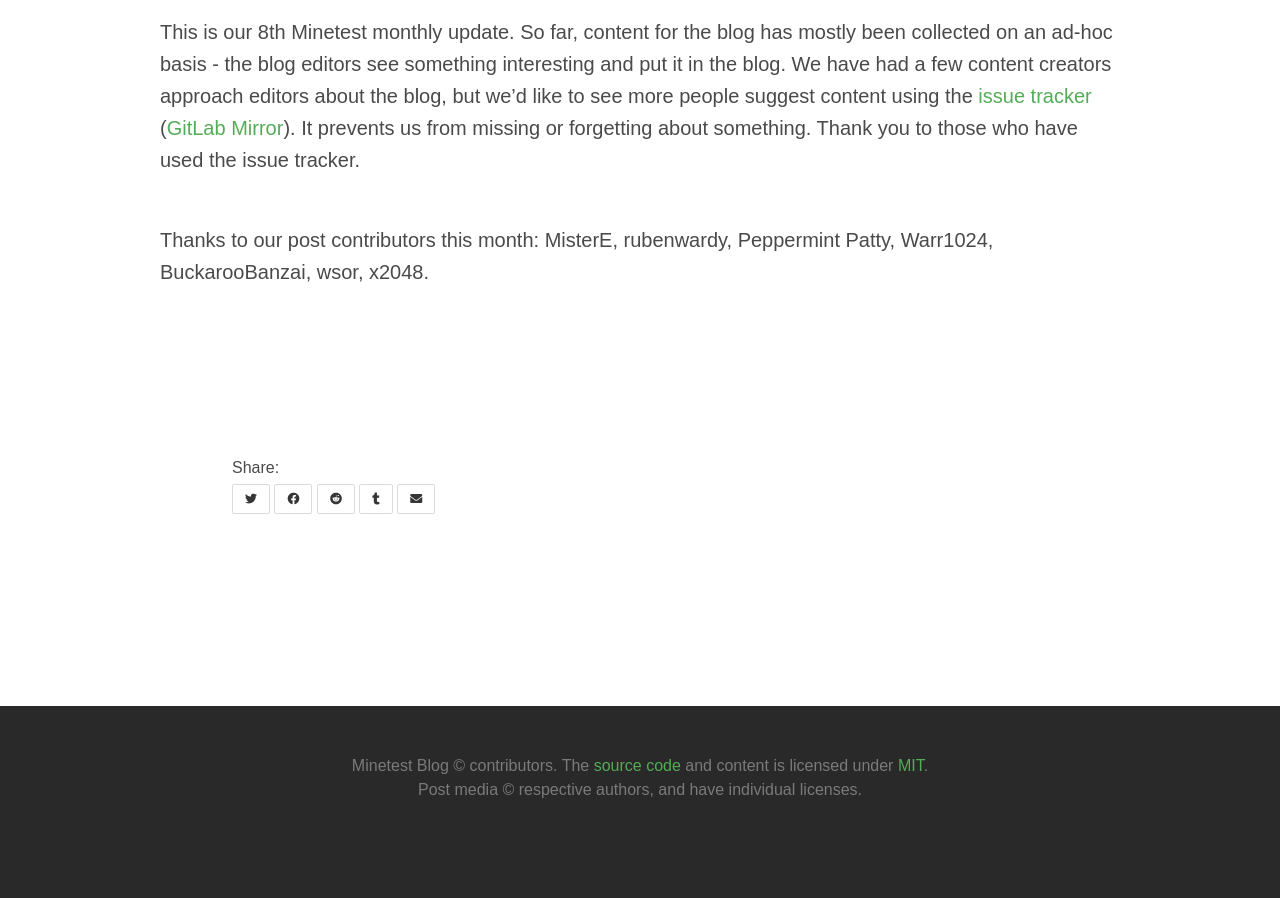
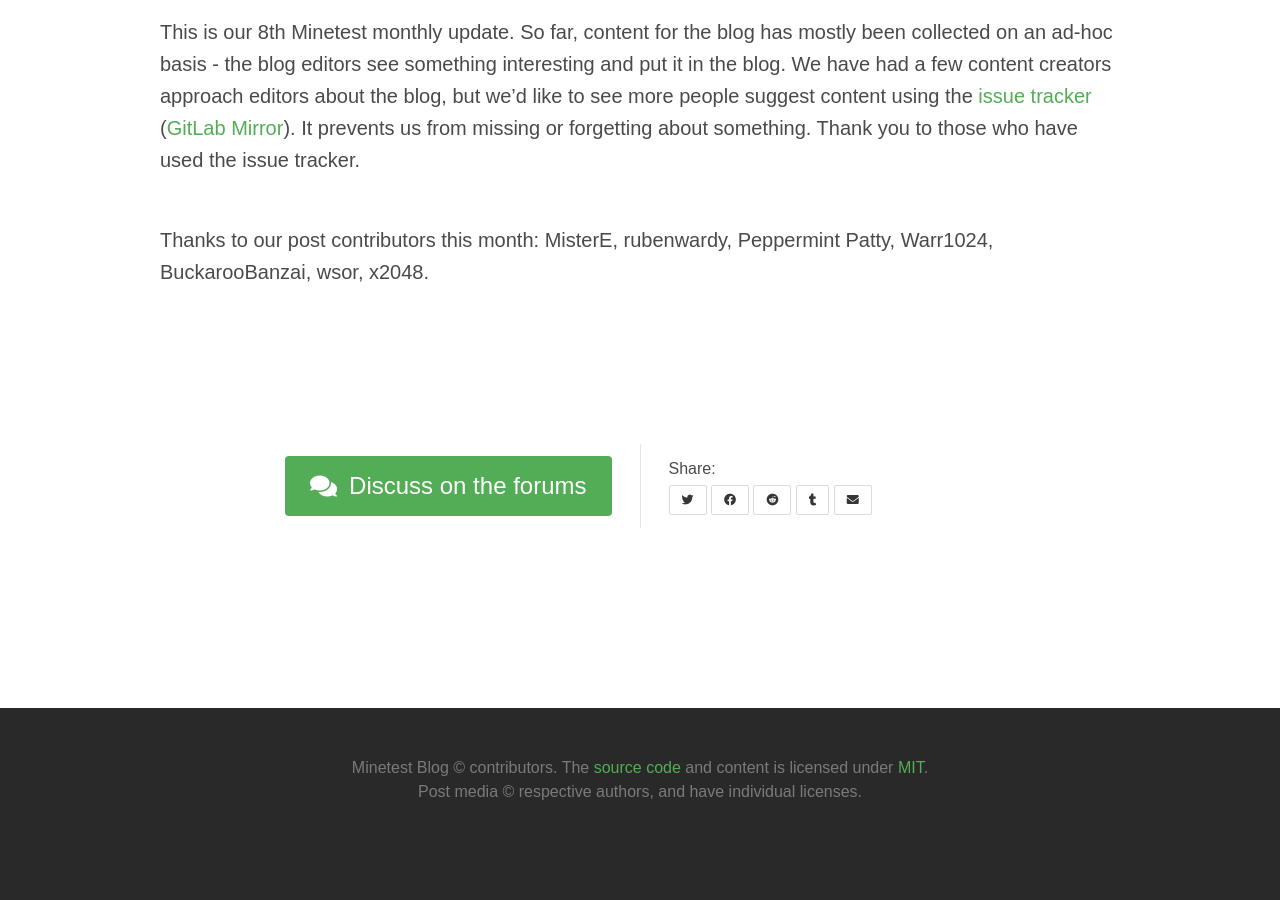
Before and after one commit to minetest/blog, a Jekyll site: the page built from _posts/2022-10-14-September.md, in a window 1280 px wide and 900 px high, scrolled down 6971 px. Built offline with Jekyll 4.4.1, drawn with Linux system fonts in a browser that asks for light colours; some of the changed lines change nothing that is shown.

Commit message:
September: Add forum link, compress, change cover photo

```diff
--- a/_posts/2022-10-14-September.md
+++ b/_posts/2022-10-14-September.md
@@ -10,11 +10,11 @@
   - wsor
   - x2048
 description: >
-  This month, jwmhjwmh joined the core dev team, post-processing and bloom were
+  This month, TurkeyMcMac joined the core dev team, post-processing and bloom were
   merged, and Android crosshair support was added. Minefall released on ContentDB,
   BlockExchange got a graphical rework, and more!
-image: /static/blog/2022_September/temple_peppermint_patty.png
-# forum_topic:
+image: /static/blog/2022_September/castleprop.png
+forum_topic: https://forum.minetest.net/viewtopic.php?f=18&t=28773
 tags:
   - this_month
 wsortrains:
```
Also changed, not shown: 1 other file.
